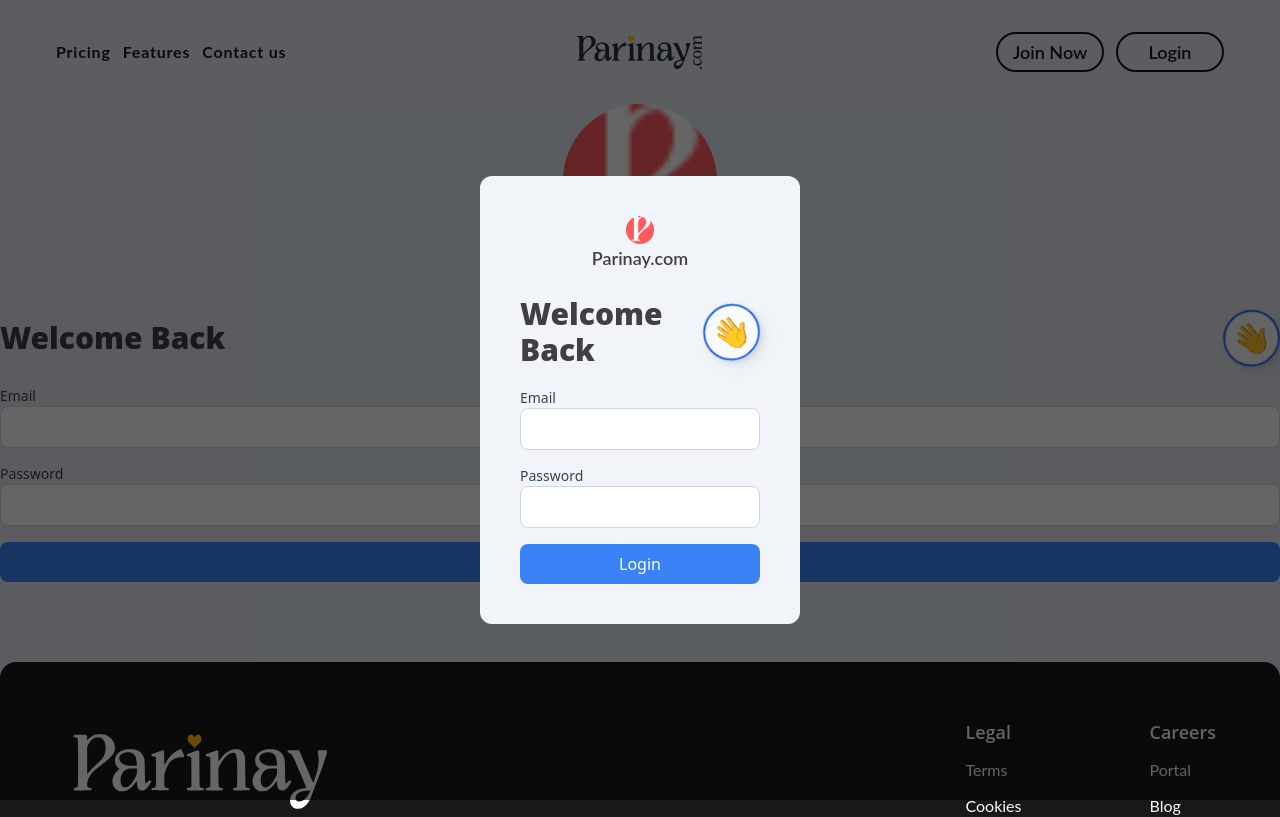
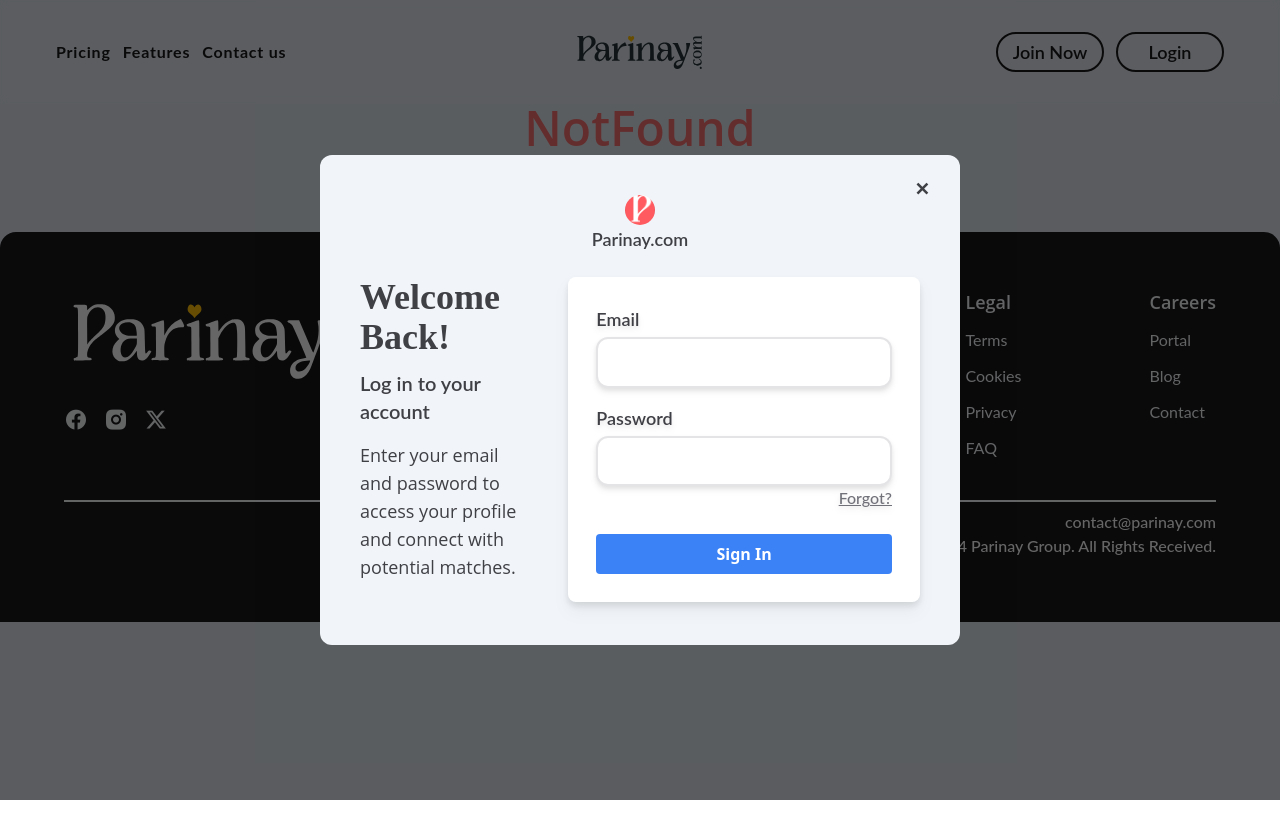
Before and after one commit to JyotiInHex/Parinay, a React (Create React App) app: page /login in a window 1280 px wide. Shown: the top 817 px of the page. Built offline with nearby package versions, Linux system fonts and the light colour scheme; the HTML template or start-up script is replaced by a standard one.

Commit message:
new update

```diff
--- a/src/App.jsx
+++ b/src/App.jsx
@@ -15,9 +15,10 @@ import Pricing from "./pages/pricing";
 import Features from "./pages/features";
 import Contact from "./pages/contact";
 import Login from "./pages/login";
-import Register from "./pages/register";
+// import Register from "./pages/register";
 import AboutUs from "./pages/aboutUs";
 import Faq from "./pages/faq";
+import NotFound from "./errors/notFound";
 
 const ScrollToTop = () => {
   const { pathname } = useLocation();
@@ -41,7 +42,7 @@ const ScrollContainer = () => {
   return (
     <>
       <div className="absolute top-0 left-0 z-50 w-full h-full flex flex-col justify-center items-center bg-[#00000099]">
-        <div className="w-1/4 h-auto p-10 bg-slate-100 rounded-xl">
+        <div className="w-1/2 h-auto p-10 bg-slate-100 rounded-xl">
           <Login/>
         </div>
       </div>
@@ -52,10 +53,9 @@ const ScrollContainer = () => {
           <Route path="/pricing" element={<Pricing />} />
           <Route path="/features" element={<Features />} />
           <Route path="/contact" element={<Contact />} />
-          <Route path="/login" element={<Login />} />
-          <Route path="/register" element={<Register />} />
           <Route path="/aboutUs" element={<AboutUs />} />
           <Route path="/faq" element={<Faq />} />
+          <Route path="*" element={<NotFound />} />
         </Routes>
         <Footer/>
       </div>
--- /dev/null
+++ b/src/errors/notFound.jsx
@@ -0,0 +1,9 @@
+import React from 'react'
+
+const NotFound = () => {
+  return (
+    <div className='text-5xl text-center text-red-400 font-opensans font-semibold'>NotFound</div>
+  )
+}
+
+export default NotFound
--- a/src/index.css
+++ b/src/index.css
@@ -1,6 +1,7 @@
 @tailwind base;
 @tailwind components;
 @tailwind utilities;
+*::selection{background-color: rgb(46, 44, 40);color: white;}
 html,body{scrollbar-width: none;}
 [data-scroll-container]{
     position: relative;
--- a/src/pages/login.jsx
+++ b/src/pages/login.jsx
@@ -1,39 +1,44 @@
-import React from 'react'
-import logo from '../assets/logo.jpeg';
+import React from "react";
+import logo from "../assets/logo.jpeg";
+
 const Login = () => {
   return (
     <>
-        <div>
-            <figure className='w-auto h-auto flex flex-col items-center justify-center mb-6'>
-                <img className='rounded-full w-[12%] h-[12%] object-cover' src={logo} alt="logo" />
-                <caption className='text-lg text-zinc-700 font-lato font-semibold'>Parinay.com</caption>
-            </figure>
-            <h2 className='w-full h-auto mb-5 flex justify-between items-center text-3xl text-zinc-700 font-opensans font-extrabold whitespace-break-spaces'>Welcome Back <span className='p-2 border-2 border-blue-600 bg-slate-50 drop-shadow-lg rounded-full -rotate-45'>🖐</span></h2>
-            <form className="space-y-4">
-                <div>
-                    <label className="block text-sm font-medium text-gray-700">Email</label>
-                    <input
-                        type="email"
-                        className="w-full px-4 py-2 border border-gray-300 rounded-lg focus:outline-none focus:ring-2 focus:ring-blue-500"
-                    />
+      <div className="relative w-full h-auto text-zinc-700">
+        <i className="ri-close-line absolute -right-3 -top-5 text-xl  font-semibold cursor-pointer"></i>
+        <figure className="w-auto h-auto flex flex-col items-center justify-center mb-6">
+          <img
+            className="relative rounded-full w-[5.5%] h-auto object-cover pointer-events-none"
+            src={logo}
+            alt="logo"
+          />
+          <caption className="text-lg font-lato font-semibold">
+            Parinay.com
+          </caption>
+        </figure>
+        <div class="flex flex-row justify-between items-start gap-10">
+            <div className="w-fit h-auto">
+                <h2 class="text-4xl font-playfair font-extrabold mb-3">Welcome Back!</h2>
+                <h3 class="text-xl font-lato font-semibold mb-4">Log in to your account</h3>
+                <p class="text-lg font-opensans font-medium mb-6">Enter your email and password to access your profile and connect with potential matches.</p>
+            </div>
+            <form className="w-[130vh] bg-white p-7 rounded-lg drop-shadow-lg" action="/login" method="POST">
+                <div class="mb-4 drop-shadow-md">
+                    <label class="block text-lg font-lato font-semibold mb-1" for="email">Email</label>
+                    <input class="outline-none border-2 border-zinc-200 rounded-xl w-full py-3 px-4 text-lg font-lato font-semibold text-zinc-800 leading-tight transition-all focus:border-blue-500" id="email" type="email" name="email" required/>
                 </div>
-                <div>
-                    <label className="block text-sm font-medium text-gray-700">Password</label>
-                    <input
-                        type="password"
-                        className="w-full px-4 py-2 border border-gray-300 rounded-lg focus:outline-none focus:ring-2 focus:ring-blue-500"
-                    />
+                <div class="mb-6 drop-shadow-md">
+                    <label class="block text-lg font-lato font-semibold mb-1" for="password">Password</label>
+                    <input class="outline-none border-2 border-zinc-200 rounded-xl w-full py-3 px-4 text-lg font-lato font-semibold text-zinc-800 leading-tight transition-all focus:border-blue-500" id="password" type="password" name="password" required/>
+                    <button className="w-full underline text-right text-base text-zinc-500 font-lato font-medium transition-all  hover:text-zinc-600">Forgot?</button>
                 </div>
-                <button
-                type="submit"
-                className="w-full bg-blue-500 text-white py-2 rounded-lg hover:bg-blue-600 transition duration-200"
-                >
-                Login
-                </button>
+                <button class="w-full bg-blue-500 hover:bg-blue-700 text-white font-bold py-2 px-4 rounded" type="submit">Sign In</button>
             </form>
         </div>
+
+      </div>
     </>
-  )
-}
+  );
+};
 
-export default Login
+export default Login;
```
